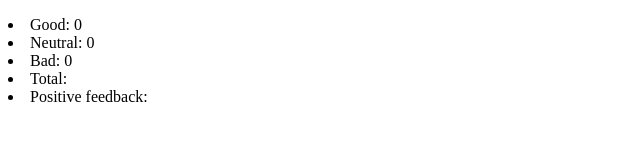
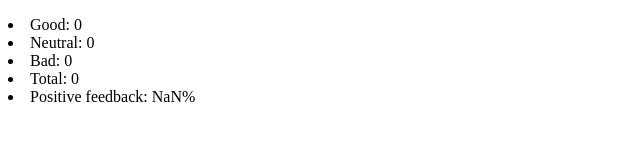
Before and after one commit to Denis-us/goit-react-hw-02-feedback, a React (Create React App) app: page / in a window 1280 px wide. Shown: the part 207-348 px from the top of the page, without its empty margins (0-640 px from the left). Built offline with nearby package versions, Linux system fonts and the light colour scheme.

Commit message:
добавил методы подсчета отзывов

```diff
--- a/src/App.js
+++ b/src/App.js
@@ -17,15 +17,19 @@ class App extends Component {
     }));
   };
 
-  countTotalFeedback = () => {
-    return this.state.reduce((sum, n) => sum + n.state), 0;
+  totalFeedback = () => Object.values(this.state).reduce((a, b) => a + b);
+
+  PositiveFeedbackPercentage = () => {
+    const positiveFeedback = this.state.good;
+    const negativeFeedback = this.state.neutral + this.state.bad;
+
+    return (positiveFeedback / (positiveFeedback + negativeFeedback)) * 100;
   };
 
-  // countPositiveFeedbackPercentage() {
+  render() {
+    const countTotalFeedback = this.totalFeedback();
+    const countPositiveFeedbackPercentage = this.PositiveFeedbackPercentage();
 
-  // }
-
-  render() {
     return (
       <>
         <Section title={"Please leave feedback"}>
@@ -41,11 +45,10 @@ class App extends Component {
             good={this.state.good}
             neutral={this.state.neutral}
             bad={this.state.bad}
-            total={this.countTotalFeedback}
+            total={countTotalFeedback}
+            positivePercentage={countPositiveFeedbackPercentage}
           />
         </Section>
-
-        {/* // total={} positivePercentage={} */}
       </>
     );
   }
--- a/src/components/FeedbackOptions.js
+++ b/src/components/FeedbackOptions.js
@@ -1,4 +1,5 @@
 import React from "react";
+import PropTypes from "prop-types";
 
 const FeedbackOptions = ({ options, onLeaveFeedback }) => {
   return (
--- a/src/components/Statistics.js
+++ b/src/components/Statistics.js
@@ -1,6 +1,7 @@
 import React from "react";
+import PropTypes from "prop-types";
 
-const Statistics = ({ good, neutral, bad, total }) => {
+const Statistics = ({ good, neutral, bad, total, positivePercentage }) => {
   return (
     <div>
       <ul>Statistics</ul>
@@ -10,9 +11,20 @@ const Statistics = ({ good, neutral, bad, total }) => {
       <li>Bad: {bad}</li>
 
       <li>Total: {total}</li>
-      <li>Positive feedback:</li>
+      <li>Positive feedback: {positivePercentage}%</li>
     </div>
   );
 };
 
+Statistics.defaultProps = {
+  total: "",
+  positivePercentage: "",
+};
+
+Statistics.propTypes = {
+  good: PropTypes.number.isRequired,
+  neutral: PropTypes.number.isRequired,
+  bad: PropTypes.number.isRequired,
+};
+
 export default Statistics;
```
